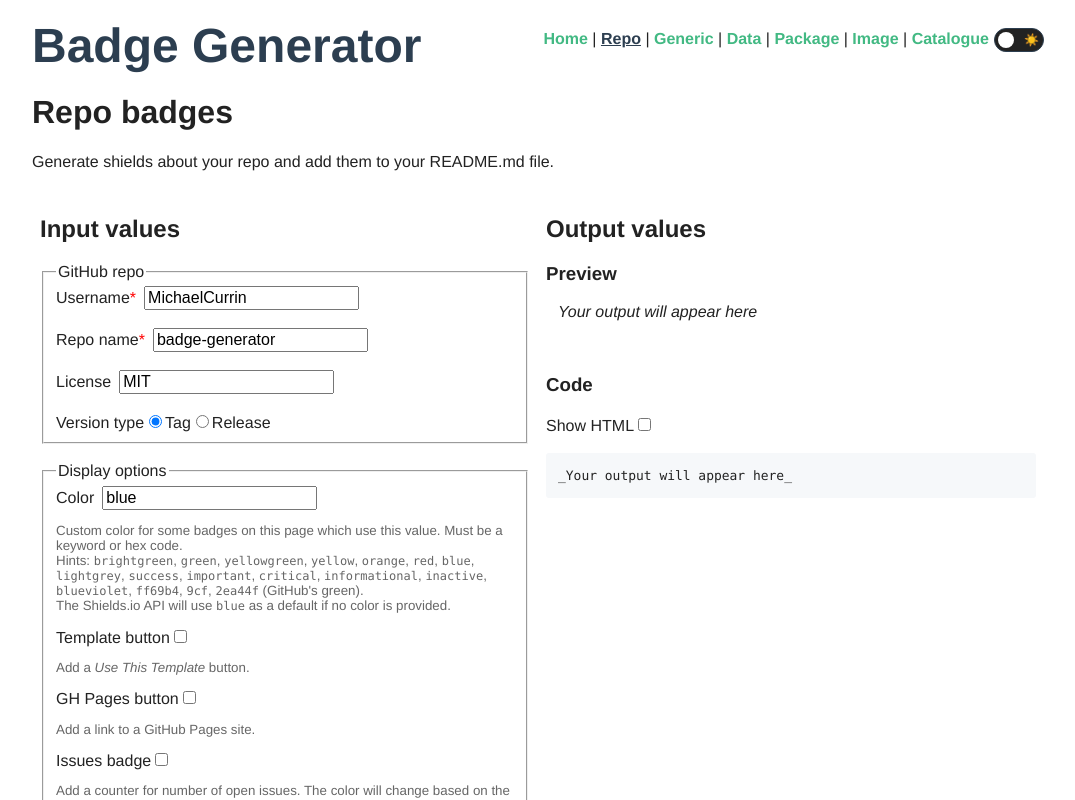
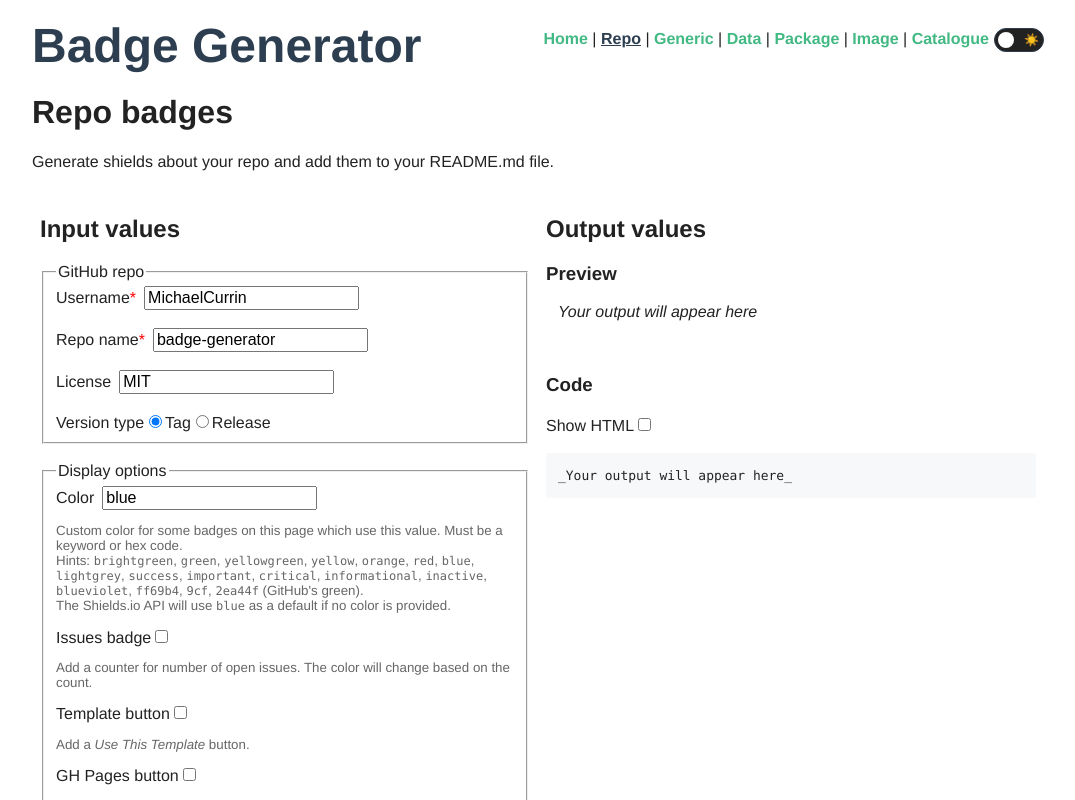
Before and after one commit to MichaelCurrin/badge-generator, a Vue app: page /#/repo in a window 1280 px wide. Shown: the top 800 px of the page, without its empty margins (102-1177 px from the left). Built offline with nearby package versions, Linux system fonts and the light colour scheme; a small style sheet from the web is missing.

Commit message:
feat: reorder

```diff
--- a/src/views/RepoBadges.vue
+++ b/src/views/RepoBadges.vue
@@ -65,6 +65,12 @@
               />
 
               <Checkbox
+                label="Issues badge"
+                v-model="addIssues"
+                note="Add a counter for number of open issues. The color will change based on the count."
+              />
+
+              <Checkbox
                 label="Template button"
                 v-model="useThisTemplate"
                 note="Add a <i>Use This Template</i> button."
@@ -74,12 +80,6 @@
                 label="GH Pages button"
                 v-model="ghPages"
                 note="Add a link to a GitHub Pages site."
-              />
-
-              <Checkbox
-                label="Issues badge"
-                v-model="addIssues"
-                note="Add a counter for number of open issues. The color will change based on the count."
               />
 
               <Checkbox
```
